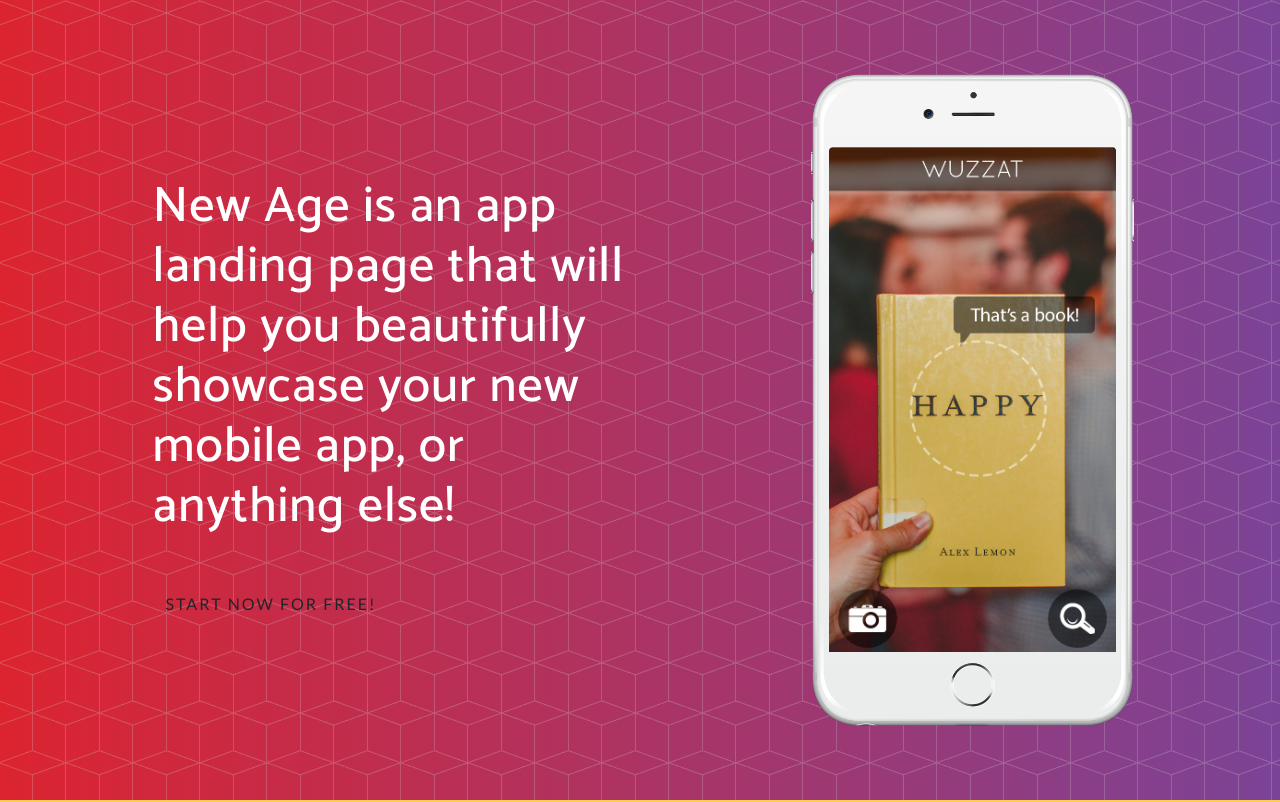
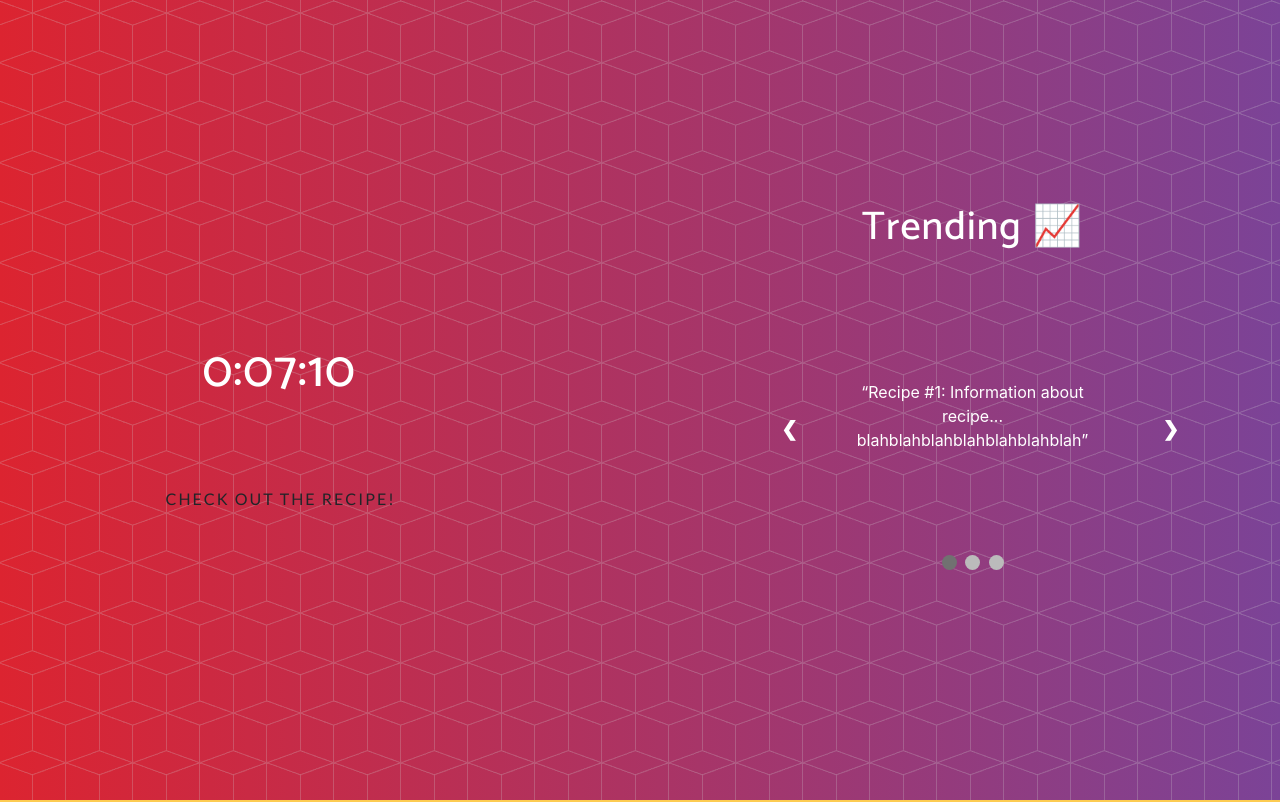
Before and after one commit to noahgriff99/smart-fridge, a website with bundled scripts: page startbootstrap-new-age-gh-pages/index.html in a window 1280 px wide. Shown: the top 802 px of the page. Built offline with nearby package versions, Linux system fonts and the light colour scheme; a web font is replaced by a local one.

Commit message:
Adding time and spots for recipes

```diff
--- a/startbootstrap-new-age-gh-pages/index.html
+++ b/startbootstrap-new-age-gh-pages/index.html
@@ -28,7 +28,7 @@
 
 </head>
 
-<body id="page-top">
+<body id="page-top" onload="setTime()">
 
 
   <header class="masthead">
@@ -36,23 +36,36 @@
       <div class="row h-100">
         <div class="col-lg-7 my-auto">
           <div class="header-content mx-auto">
-            <h1 class="mb-5">New Age is an app landing page that will help you beautifully showcase your new mobile app, or anything else!</h1>
-            <a href="#download" class="btn btn-outline btn-xl js-scroll-trigger">Start Now for Free!</a>
+            <h1 class="mb-5 time" id="time">The time</h1>
+            <a href="" class="btn btn-outline btn-xl js-scroll-trigger">Check out the recipe!</a>
           </div>
         </div>
         <div class="col-lg-5 my-auto">
-          <div class="device-container">
-            <div class="device-mockup iphone6_plus portrait white">
-              <div class="device">
-                <div class="screen">
-                  <!-- Demo image for screen mockup, you can put an image here, some HTML, an animation, video, or anything else! -->
-                  <img src="img/demo-screen-1.jpg" class="img-fluid" alt="">
-                </div>
-                <div class="button">
-                  <!-- You can hook the "home button" to some JavaScript events or just remove it -->
-                </div>
-              </div>
+          <div class="container">
+            <h1 class="mb-5 trending-header">Trending &#128200;</h1>
+            <div class="pages">
+              <q>Recipe #1: Information about recipe... blahblahblahblahblahblahblah</q>
+              <!-- <p class="author">- </p> -->
             </div>
+
+            <div class="pages">
+              <q>Recipe #2: Information about recipe... blahblahblahblahblahblahblah</q>
+              <!-- <p class="author">- </p> -->
+            </div>
+
+            <div class="pages">
+              <q>Recipe #3: Information about recipe... blahblahblahblahblahblahblah</q>
+              <!-- <p class="author">- </p> -->
+            </div>
+
+            <a class="prev" onclick="plusSlides(-1)">&#10094;</a>
+            <a class="next" onclick="plusSlides(1)">&#10095;</a>
+          </div>
+
+          <div class="dot-container">
+            <span class="dot" onclick="currentSlide(1)"></span>
+            <span class="dot" onclick="currentSlide(2)"></span>
+            <span class="dot" onclick="currentSlide(3)"></span>
           </div>
         </div>
       </div>
@@ -113,6 +126,136 @@
   <!-- Custom scripts for this template -->
   <script src="js/new-age.min.js"></script>
 
+  <style>
+    .container {
+      position: relative;
+    }
+
+    .time {
+      margin-top: 30px;
+      padding: 30px;
+      margin-left: 20px;
+    }
+
+    .trending-header {
+      text-align: center;
+    }
+
+    .pages {
+      display: none;
+      padding: 80px;
+      text-align: center;
+    }
+
+    .prev, .next {
+      cursor: pointer;
+      position: absolute;
+      top: 50%;
+      width: auto;
+      margin-top: 30px;
+      padding: 16px;
+      color: #888;
+      font-weight: bold;
+      font-size: 20px;
+      border-radius: 0 3px 3px 0;
+      user-select: none;
+    }
+
+    .next {
+      position: absolute;
+      right: 0;
+      border-radius: 3px 0 0 3px;
+    }
+
+    .prev:hover, .next:hover {
+      background-color: rgba(0,0,0,0.8);
+      color: white;
+    }
+
+    .dot-container {
+      text-align: center;
+      padding: 20px;
+    }
+
+    .dot {
+      cursor: pointer;
+      height: 15px;
+      width: 15px;
+      margin: 0 2px;
+      background-color: #bbb;
+      border-radius: 50%;
+      display: inline-block;
+      transition: background-color 0.6s ease;
+    }
+
+    .active, .dot:hover {
+      background-color: #717171;
+    }
+  </style>
+
+  <script>
+    var index = 1;
+
+    showSlides(index);
+
+    function showSlides(n) {
+      var i;
+      var slides = document.getElementsByClassName("pages");
+      var dots = document.getElementsByClassName("dot");
+
+      if (n > slides.length) {
+        index = 1;
+      }
+
+      if (n < 1) {
+        index = slides.length;
+      }
+
+      for (i = 0; i < slides.length; i++) {
+        slides[i].style.display = "none";
+      }
+
+      for (i = 0; i < dots.length; i++) {
+        dots[i].className = dots[i].className.replace(" active", "");
+      }
+
+      slides[index - 1].style.display = "block";
+      dots[index - 1].className += " active";
+    }
+
+    function plusSlides(n) {
+      showSlides(index += n);
+    }
+
+    function currentSlide(n) {
+      showSlides(index = n);
+    }
+
+    function setTime() {
+      var today = new Date();
+      var h = today.getHours();
+      var m = today.getMinutes();
+      var s = today.getSeconds();
+
+      if (h > 12) {
+        h = h - 12;
+      }
+
+      m = format(m);
+      s = format(s);
+      document.getElementById('time').innerHTML = h + ":" + m + ":" + s;
+      var t = setTimeout(setTime, 500);
+    }
+
+    function format(i) {
+      if (i < 10) {
+        i = "0" + i;
+      }
+
+      return i;
+    }
+  </script>
+
 </body>
 
 </html>
```
